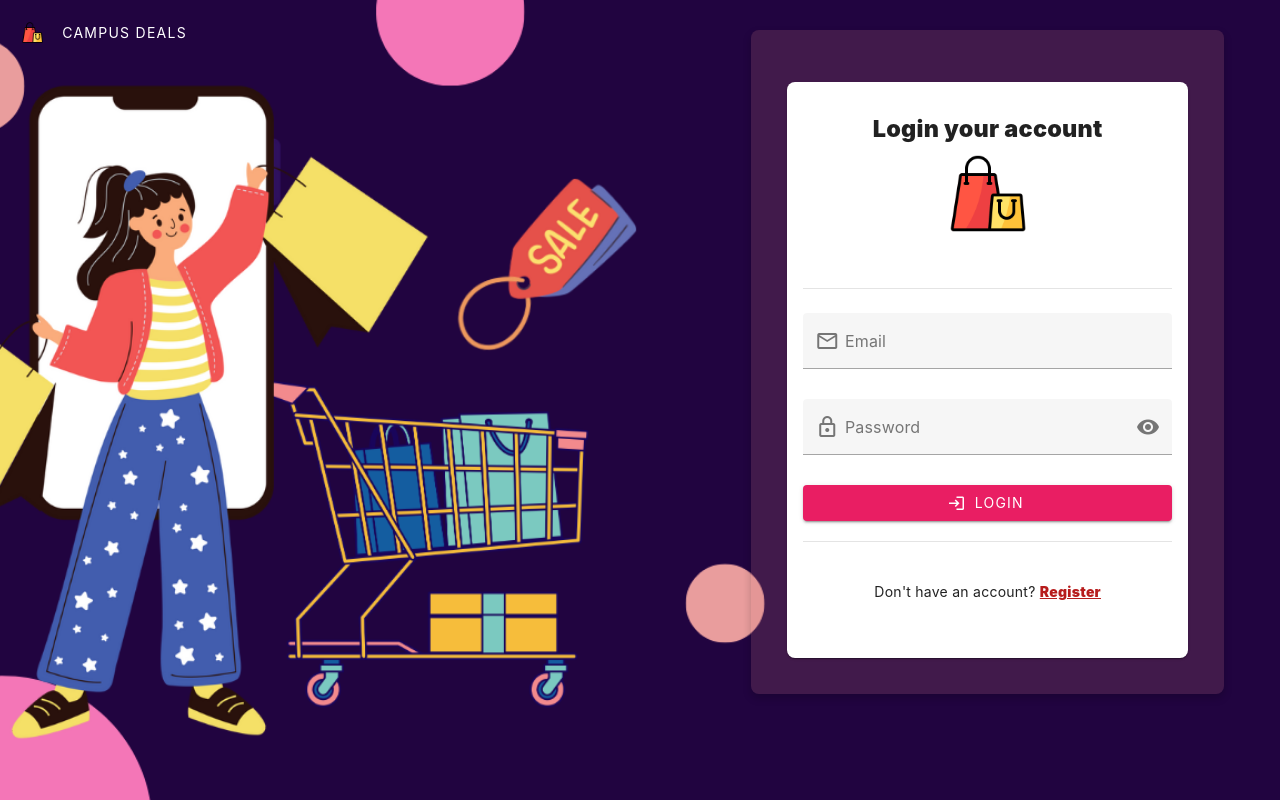
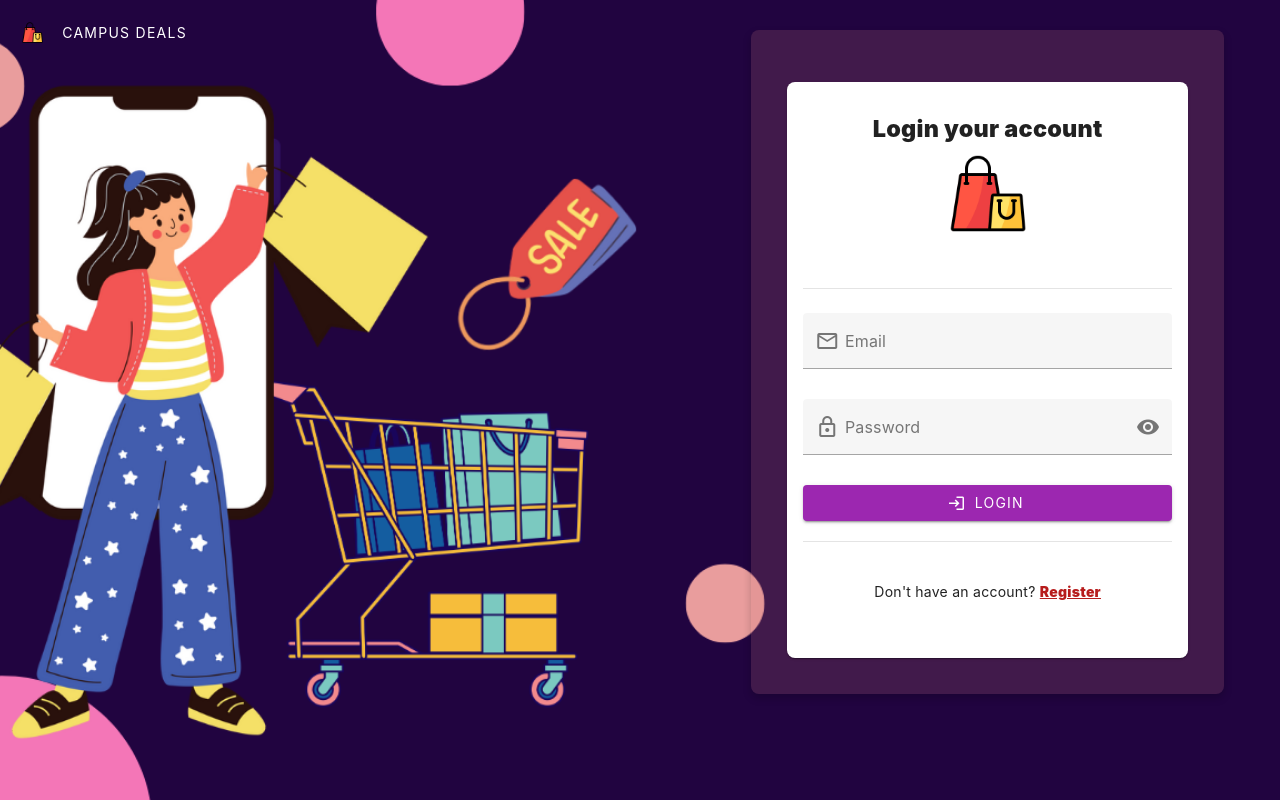
Before and after one commit to danielleirishmaymartinez/vue, a Vue app: page / in a window 1280 px wide. Built offline with nearby package versions, Linux system fonts and the light colour scheme.

Commit message:
style: change the color of login and register buttons

```diff
--- a/src/components/auth/LoginForm.vue
+++ b/src/components/auth/LoginForm.vue
@@ -90,7 +90,7 @@ const onFormSubmit = () => {
     <v-btn
       class="mt-2 submit-btn"
       type="submit"
-      color="pink"
+      color="purple"
       prepend-icon="mdi-login"
       :disabled="formAction.formProcess"
       :loading="formAction.formProcess"
--- a/src/components/auth/RegisterForm.vue
+++ b/src/components/auth/RegisterForm.vue
@@ -176,7 +176,7 @@ const onFormSubmit = () => {
     <v-btn
       class="mt-2 submit-btn"
       type="submit"
-      color="pink"
+      color="purple"
       prepend-icon="mdi-account-plus"
       :disabled="formAction.formProcess"
       :loading="formAction.formProcess"
```
